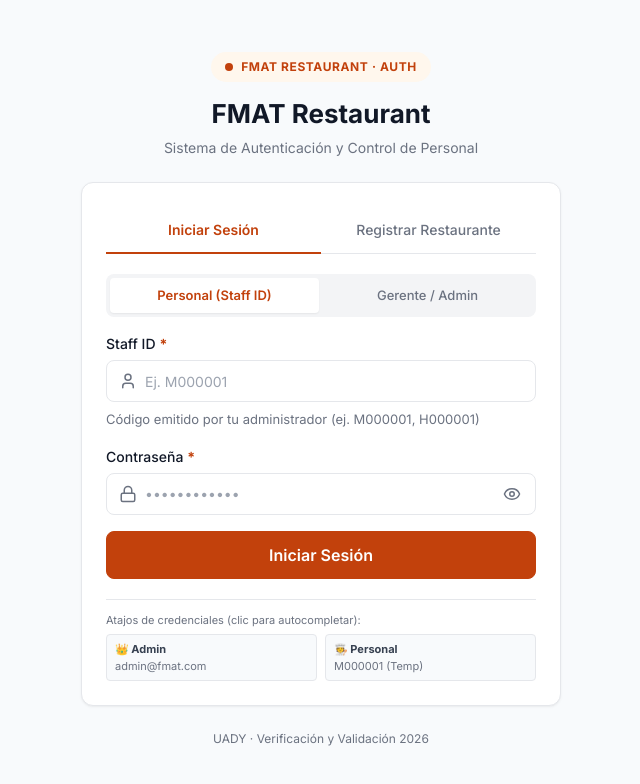
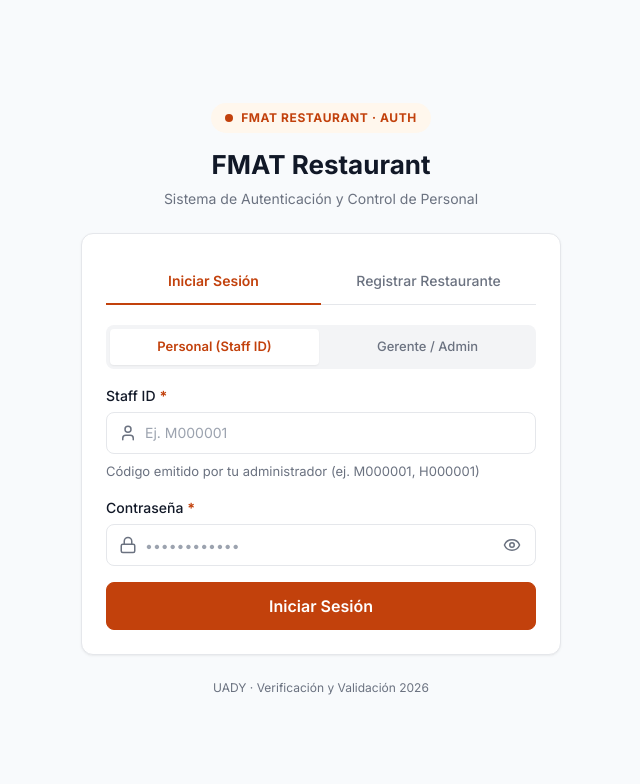
Before and after one commit to FMAT-Restaurant/Auth-Frontend, a React (Vite) app: page / in a window 1280 px wide. Shown: the top 784 px of the page, without its empty margins (319-959 px from the left). Built offline with nearby package versions, Linux system fonts and the light colour scheme; no server answers.

Commit message:
fix(profile): fix input editing revert bug and remove credentials shortcuts from login

```diff
--- a/src/App.tsx
+++ b/src/App.tsx
@@ -1,4 +1,4 @@
-import React, { useState, useEffect } from 'react';
+import React, { useState, useEffect, useCallback } from 'react';
 import { AuthCard } from './components/auth/AuthCard';
 import { ChangePasswordModal } from './components/auth/ChangePasswordModal';
 import { AppLayout } from './components/layout/AppLayout';
@@ -81,6 +81,10 @@
     authStorage.clearSession();
   };
 
+  const handleUpdateUser = useCallback((updatedUser: User) => {
+    setCurrentSession((prev) => (prev ? { ...prev, user: updatedUser } : null));
+  }, []);
+
   // 1. Pantalla de Autenticación (si no hay sesión)
   if (!currentSession) {
     return (
@@ -137,9 +141,7 @@
           <ProfileSettingsView
             currentUser={user}
             token={currentSession.accessToken}
-            onUpdateUser={(updatedUser) => {
-              setCurrentSession((prev) => (prev ? { ...prev, user: updatedUser } : null));
-            }}
+            onUpdateUser={handleUpdateUser}
             onLogout={handleLogout}
           />
         );
--- a/src/components/auth/LoginForm.tsx
+++ b/src/components/auth/LoginForm.tsx
@@ -35,19 +35,6 @@
     } finally {
       setIsLoading(false);
     }
-  };
-
-  const fillQuickCredentials = (type: 'admin' | 'staff') => {
-    if (type === 'admin') {
-      setIsStaff(false);
-      setIdentifier('admin@fmat.com');
-      setPassword('Admin123!');
-    } else {
-      setIsStaff(true);
-      setIdentifier('M000001');
-      setPassword('Temp1234!');
-    }
-    setError(null);
   };
 
   return (
@@ -152,47 +139,6 @@
       >
         {isStaff ? 'Iniciar Sesión' : 'Acceder al Panel Administrativo'}
       </Button>
-
-      {/* Acceso Rápido para Pruebas / Demos */}
-      <div style={{ marginTop: '4px', paddingTop: '12px', borderTop: '1px solid var(--color-border)' }}>
-        <span style={{ fontSize: '11px', color: 'var(--color-muted)', display: 'block', marginBottom: '6px' }}>
-          Atajos de credenciales (clic para autocompletar):
-        </span>
-        <div style={{ display: 'grid', gridTemplateColumns: '1fr 1fr', gap: '8px' }}>
-          <button
-            type="button"
-            onClick={() => fillQuickCredentials('admin')}
-            style={{
-              padding: '6px 8px',
-              fontSize: '11px',
-              textAlign: 'left',
-              borderRadius: 'var(--radius-sm)',
-              border: '1px solid var(--color-border)',
-              backgroundColor: 'var(--color-canvas)',
-              cursor: 'pointer',
-            }}
-          >
-            <strong>👑 Admin</strong>
-            <span style={{ display: 'block', color: 'var(--color-muted)' }}>admin@fmat.com</span>
-          </button>
-          <button
-            type="button"
-            onClick={() => fillQuickCredentials('staff')}
-            style={{
-              padding: '6px 8px',
-              fontSize: '11px',
-              textAlign: 'left',
-              borderRadius: 'var(--radius-sm)',
-              border: '1px solid var(--color-border)',
-              backgroundColor: 'var(--color-canvas)',
-              cursor: 'pointer',
-            }}
-          >
-            <strong>🧑‍🍳 Personal</strong>
-            <span style={{ display: 'block', color: 'var(--color-muted)' }}>M000001 (Temp)</span>
-          </button>
-        </div>
-      </div>
     </form>
   );
 };
--- a/src/components/profile/ProfileSettingsView.tsx
+++ b/src/components/profile/ProfileSettingsView.tsx
@@ -1,4 +1,4 @@
-import React, { useState, useEffect } from 'react';
+import React, { useState, useEffect, useRef } from 'react';
 import { Card } from '../ui/Card';
 import { Input } from '../ui/Input';
 import { Button } from '../ui/Button';
@@ -65,25 +65,50 @@
   const [isDeleting, setIsDeleting] = useState(false);
   const [deleteError, setDeleteError] = useState<string | null>(null);
 
-  // Sincronizar datos frescos del usuario desde backend
+  // Referencias para evitar sobreescritura cuando el usuario está editando
+  const isDirtyRef = useRef({
+    firstName: false,
+    lastName: false,
+    phone: false,
+    restaurantName: false,
+    commercialName: false,
+    restaurantAddress: false,
+  });
+
+  const onUpdateUserRef = useRef(onUpdateUser);
   useEffect(() => {
-    if (!token) return;
+    onUpdateUserRef.current = onUpdateUser;
+  });
+
+  const hasLoadedRef = useRef(false);
+
+  // Sincronizar datos frescos del usuario desde backend solo una vez al montar
+  useEffect(() => {
+    if (hasLoadedRef.current || !token) return;
+    hasLoadedRef.current = true;
+
     authApi
       .getMe(token)
       .then((freshUser) => {
-        if (freshUser.firstName) setFirstName(freshUser.firstName);
-        if (freshUser.lastName) setLastName(freshUser.lastName);
-        if (freshUser.phone) setPhone(freshUser.phone);
-        if (freshUser.restaurantName) setRestaurantName(freshUser.restaurantName);
-        if (freshUser.restaurantCommercialName)
-          setCommercialName(freshUser.restaurantCommercialName);
-        if (freshUser.restaurantAddress) setRestaurantAddress(freshUser.restaurantAddress);
-        onUpdateUser(freshUser);
+        if (!isDirtyRef.current.firstName && freshUser.firstName) setFirstName(freshUser.firstName);
+        if (!isDirtyRef.current.lastName && freshUser.lastName) setLastName(freshUser.lastName);
+        if (!isDirtyRef.current.phone && freshUser.phone) setPhone(freshUser.phone);
+        if (!isDirtyRef.current.restaurantName && freshUser.restaurantName) setRestaurantName(freshUser.restaurantName);
+        if (
+          !isDirtyRef.current.commercialName &&
+          (freshUser.restaurantCommercialName || freshUser.restaurantName)
+        ) {
+          setCommercialName(freshUser.restaurantCommercialName || freshUser.restaurantName || '');
+        }
+        if (!isDirtyRef.current.restaurantAddress && freshUser.restaurantAddress) {
+          setRestaurantAddress(freshUser.restaurantAddress);
+        }
+        onUpdateUserRef.current(freshUser);
       })
       .catch(() => {
         // En caso de error de red, se mantienen los valores locales
       });
-  }, [token, onUpdateUser]);
+  }, [token]);
 
   // Manejar cambio de tema
   const handleThemeChange = (theme: 'light' | 'dark') => {
@@ -278,6 +303,7 @@
               label="Nombre"
               value={firstName}
               onChange={(e) => {
+                isDirtyRef.current.firstName = true;
                 setFirstName(e.target.value);
                 setIsProfileSaved(false);
               }}
@@ -288,6 +314,7 @@
               label="Apellidos"
               value={lastName}
               onChange={(e) => {
+                isDirtyRef.current.lastName = true;
                 setLastName(e.target.value);
                 setIsProfileSaved(false);
               }}
@@ -301,6 +328,7 @@
               label="Teléfono / Móvil"
               value={phone}
               onChange={(e) => {
+                isDirtyRef.current.phone = true;
                 setPhone(e.target.value);
                 setIsProfileSaved(false);
               }}
@@ -391,6 +419,7 @@
                 label="Nombre Oficial / Razón Social"
                 value={restaurantName}
                 onChange={(e) => {
+                  isDirtyRef.current.restaurantName = true;
                   setRestaurantName(e.target.value);
                   setIsRestaurantSaved(false);
                 }}
@@ -401,6 +430,7 @@
                 label="Nombre Comercial"
                 value={commercialName}
                 onChange={(e) => {
+                  isDirtyRef.current.commercialName = true;
                   setCommercialName(e.target.value);
                   setIsRestaurantSaved(false);
                 }}
@@ -412,6 +442,7 @@
               label="Ubicación / Dirección"
               value={restaurantAddress}
               onChange={(e) => {
+                isDirtyRef.current.restaurantAddress = true;
                 setRestaurantAddress(e.target.value);
                 setIsRestaurantSaved(false);
               }}
```
